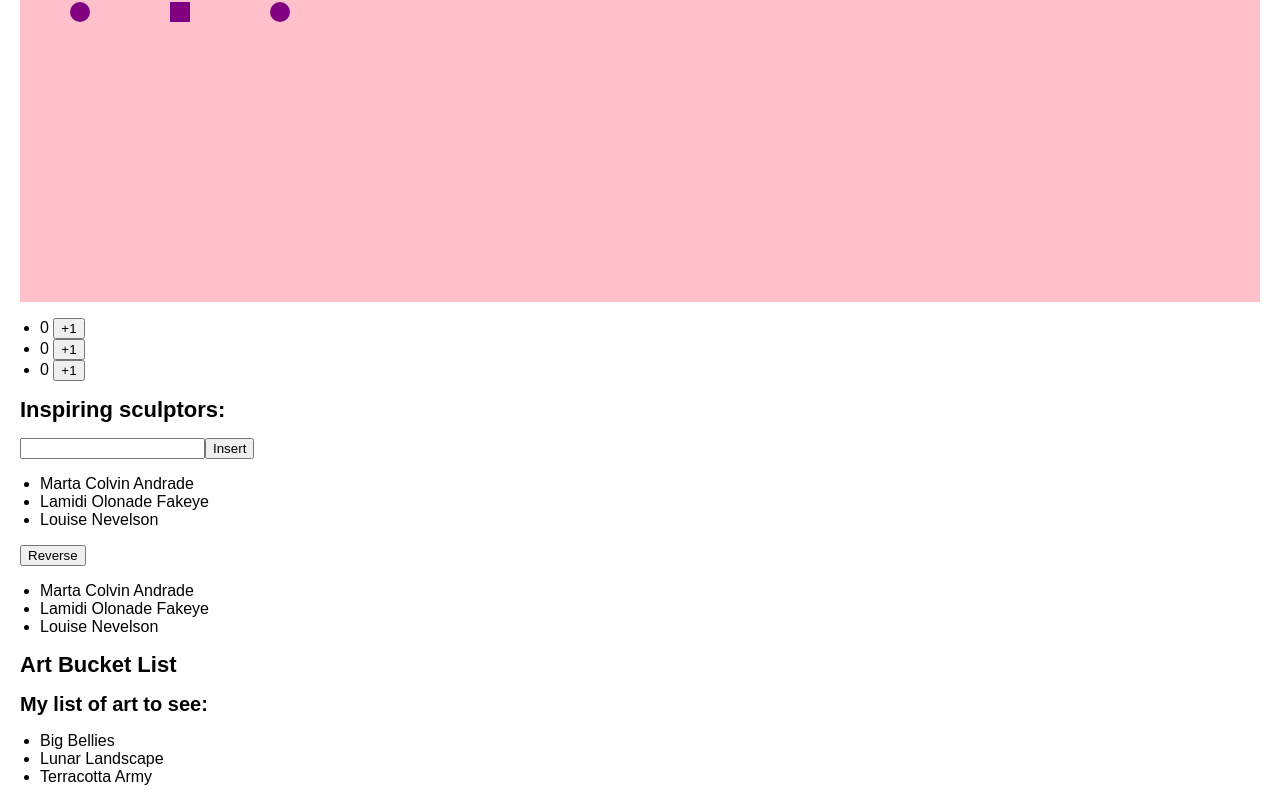
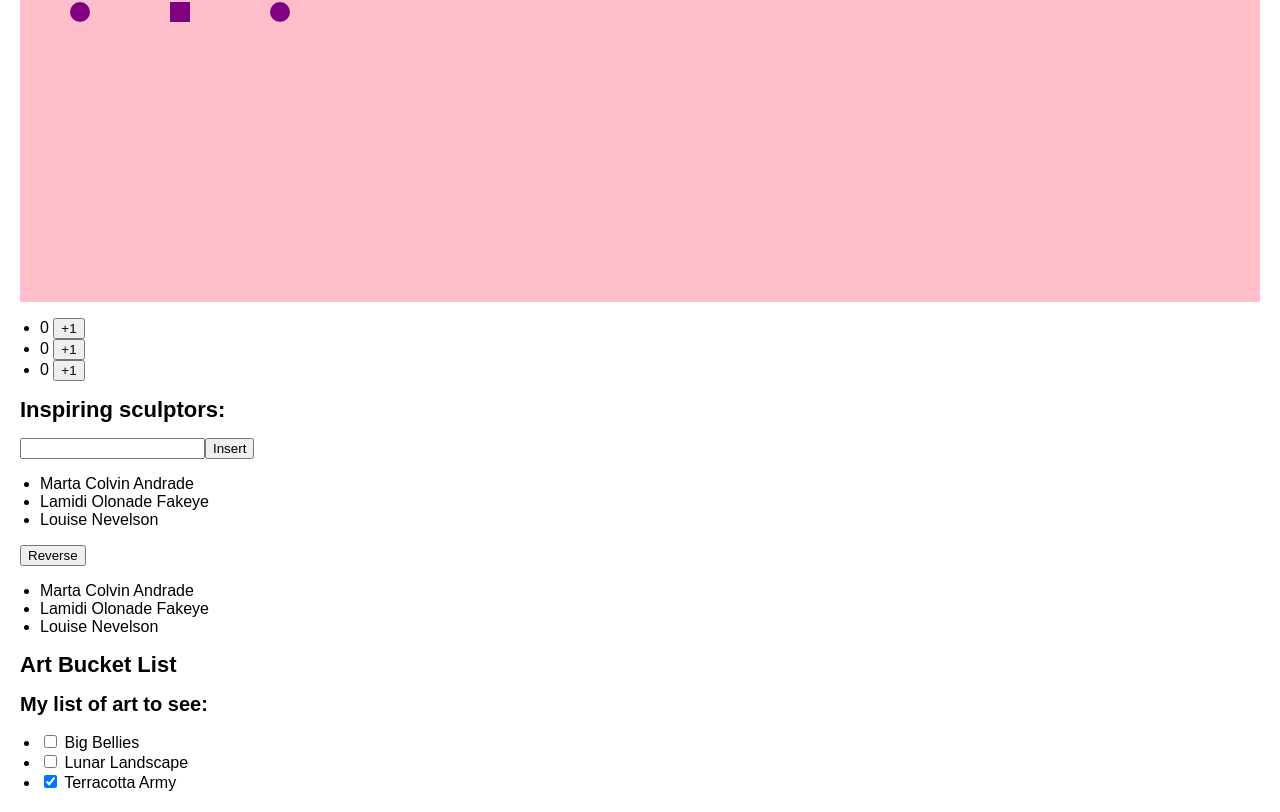
Before and after one commit to zelitosaide/react-js-course, a React (Create React App) app: page / in a window 1280 px wide. Shown: the part 472-1284 px from the top of the page. Built offline with nearby package versions, Linux system fonts and the light colour scheme.

Commit message:
Updating arrays in state

```diff
--- a/src/learn/learn-react/adding-interactivity/updating-arrays-in-state/index.js
+++ b/src/learn/learn-react/adding-interactivity/updating-arrays-in-state/index.js
@@ -49,7 +49,16 @@ function ItemList({ artworks, onToggle }) {
       {artworks.map(function (artwork) {
         return (
           <li key={artwork.id}>
-            <label>{artwork.title}</label>
+            <label>
+              <input
+                type="checkbox"
+                checked={artwork.seen}
+                onChange={function (e) {
+                  onToggle(artwork.id, e.target.checked);
+                }}
+              />{" "}
+              {artwork.title}
+            </label>
           </li>
         );
       })}
```
